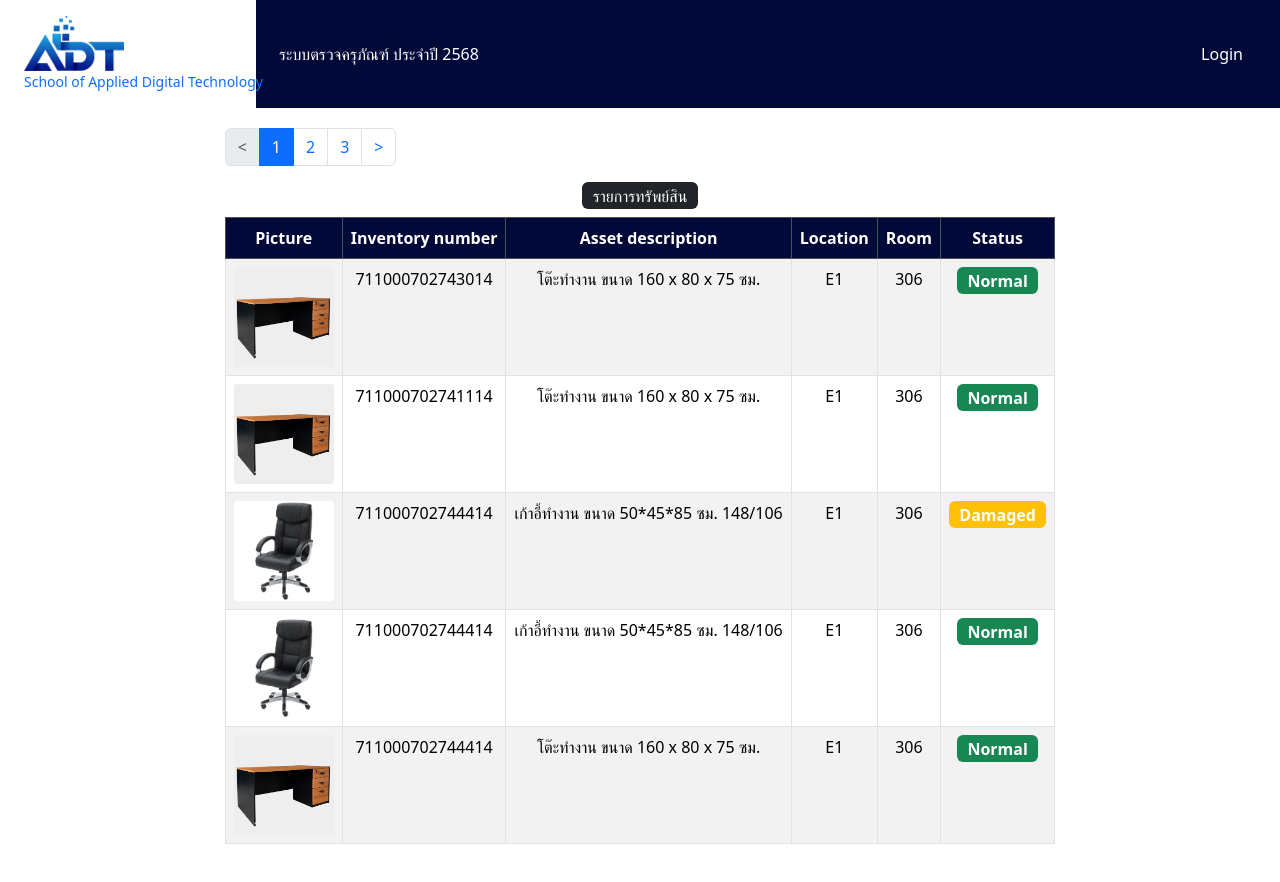
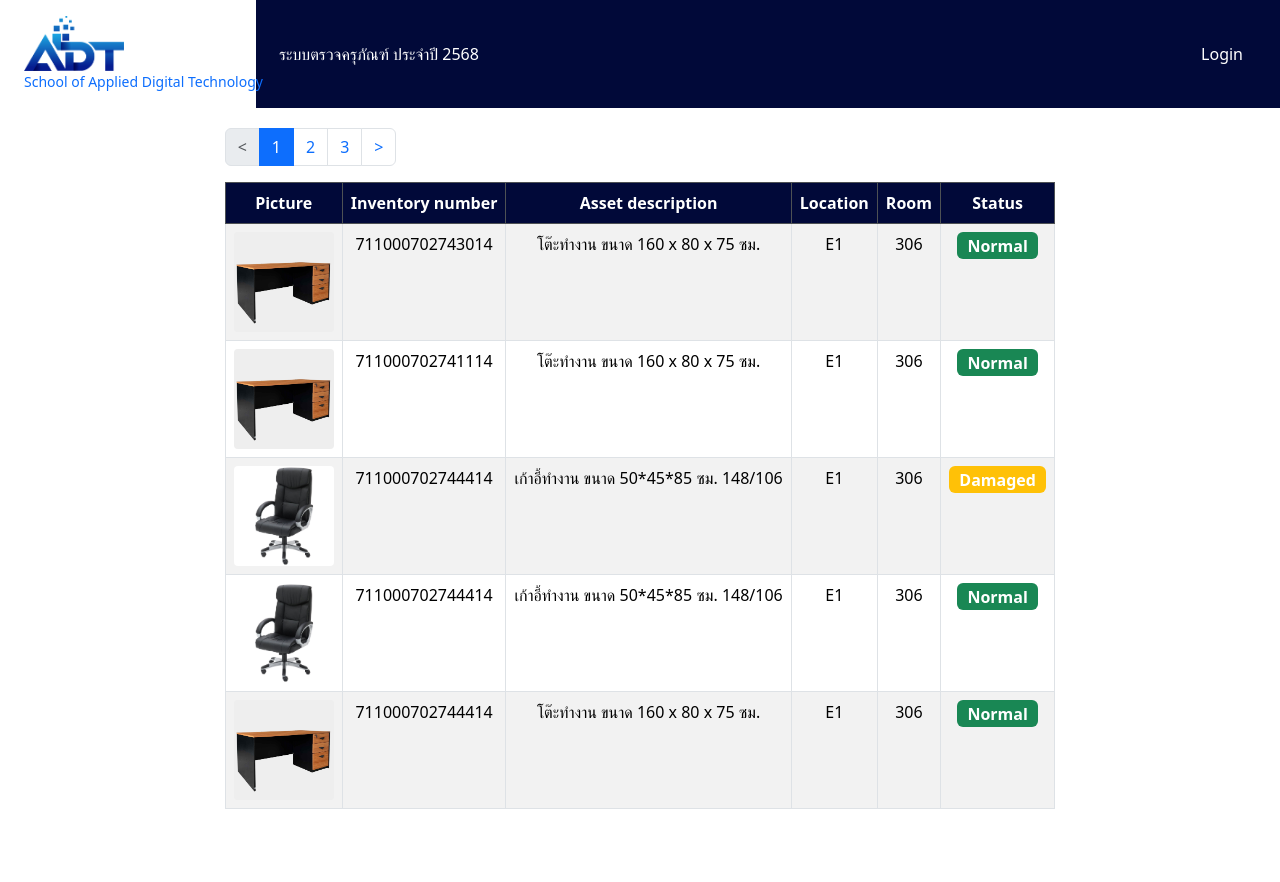
Before and after one commit to ZeenJung/check-asset-system, a Vue app: page / in a window 1280 px wide. Shown: the top 882 px of the page. After the commit the page ends 857 px from the top, so only its background shows below. Built offline with nearby package versions, Linux system fonts and the light colour scheme; the HTML template or start-up script is replaced by a standard one.

Commit message:
Update Login.vue

```diff
--- a/src/components/Login.vue
+++ b/src/components/Login.vue
@@ -42,8 +42,6 @@
 
       <!----- Table ----->
 
-
-      <h3 class="badge text-bg-dark">รายการทรัพย์สิน</h3>
       <table class="table table-bordered table-striped">
         <thead class="table-dark">
           <tr>
```
